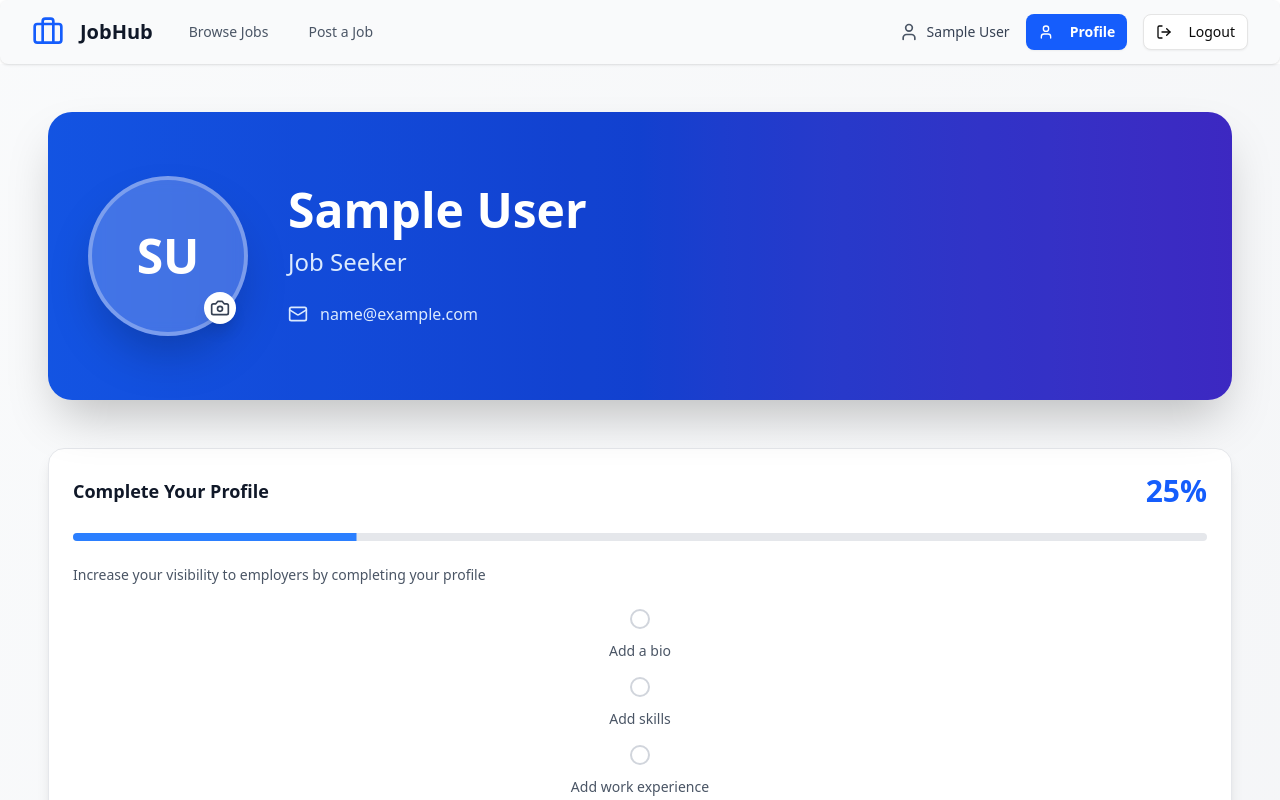
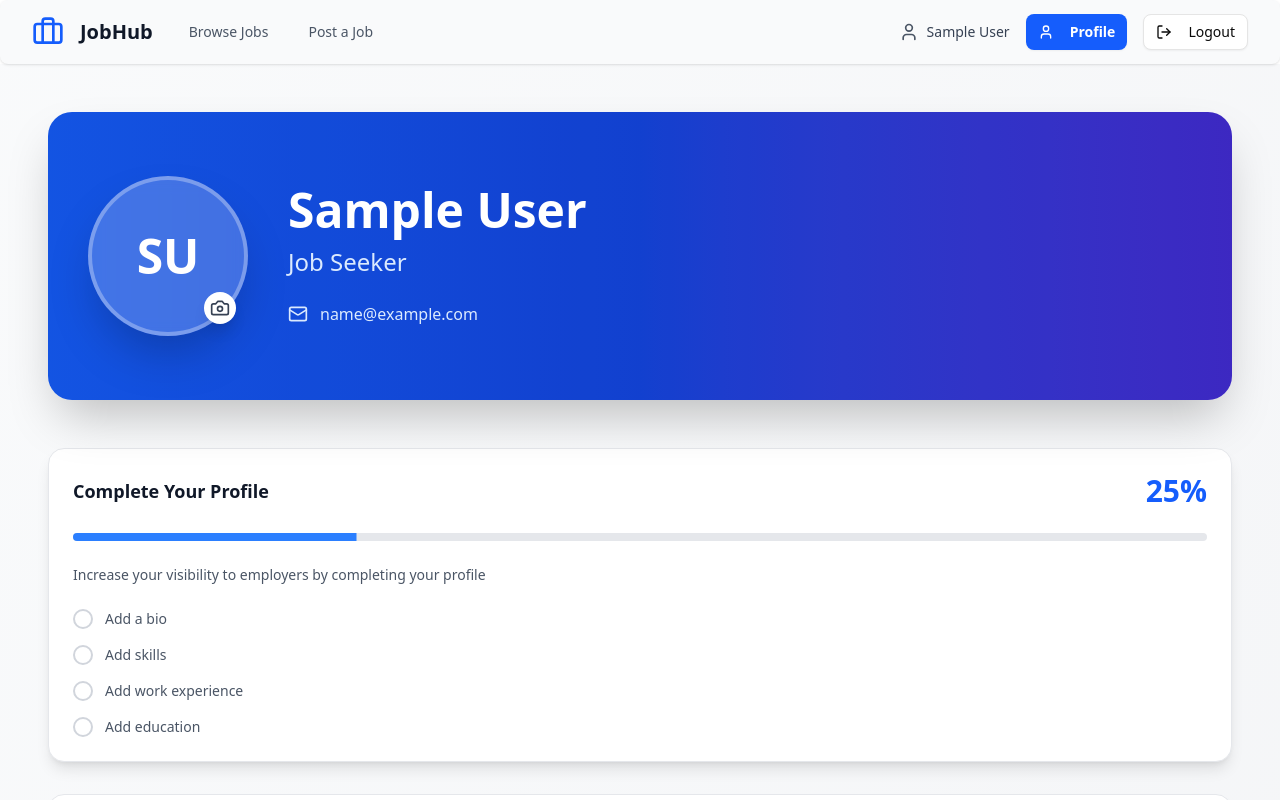
Before and after one commit to BejadiRajeshReddy/Jobv3, a React (Vite) app: page /profile in a window 1280 px wide. Shown: the top 800 px of the page. Built offline with nearby package versions, Linux system fonts and the light colour scheme; sample sign-in values are in the browser's storage.

Commit message:
Updated ProfilePage.jsx

```diff
--- a/src/pages/ProfilePage.jsx
+++ b/src/pages/ProfilePage.jsx
@@ -334,7 +334,7 @@ const ProfilePage = () => {
                   { label: "Add work experience", completed: (currentUser.experience?.length > 0 || currentUser.workExperience?.length > 0) },
                   { label: "Add education", completed: currentUser.education?.length > 0 },
                 ].map((item, index) => (
-                  <div key={index} className="flex flex-col items-center gap-3">
+                  <div key={index} className="flex  items-center gap-3">
                     {item.completed ? (
                       <CheckCircle2 className="w-5 h-5 text-green-500" />
                     ) : (
```
